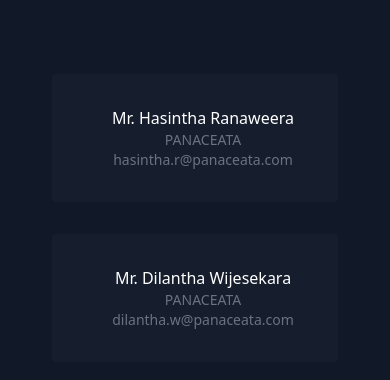
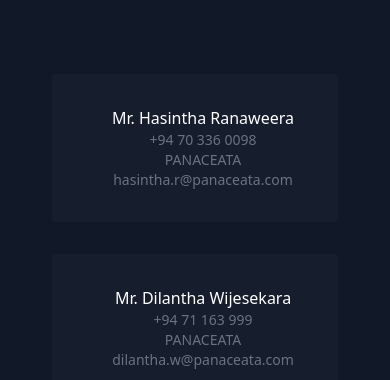
Before and after one commit to udeepa-des/portfolio-web, a React (Create React App) app: page / in a window 390 px wide. Shown: the part 6920-7300 px from the top of the page. Built offline with nearby package versions, Linux system fonts and the light colour scheme.

Commit message:
Update Testimonials.js
reference added mobile

```diff
--- a/src/components/Testimonials.js
+++ b/src/components/Testimonials.js
@@ -21,7 +21,7 @@
                       {testimonial.name}
                     </span>
                     <span className="text-gray-500 text-sm">
-                      {testimonial.occupation}
+                      {testimonial.mobile}
                     </span>
                     <span className="text-gray-500 text-sm uppercase">
                       {testimonial.company}
```
